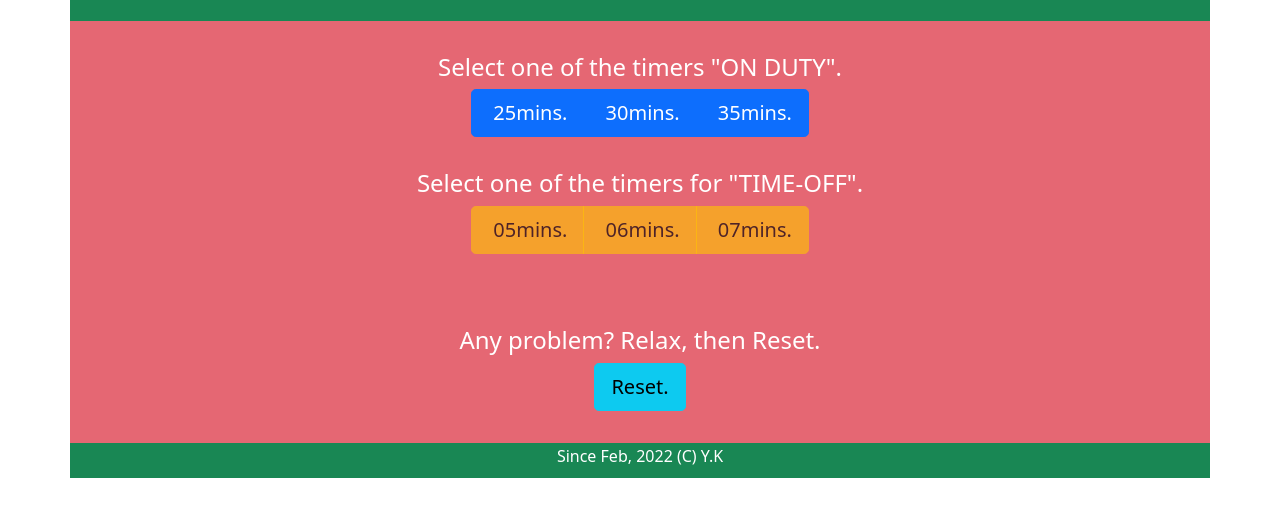
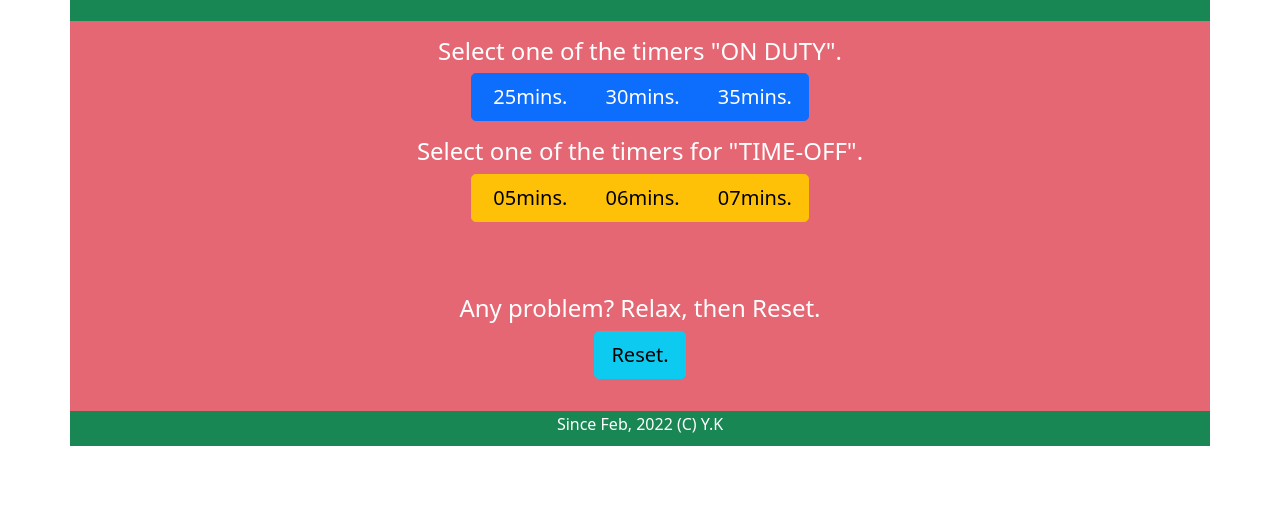
Before and after one commit to solaris0051/simplePomodoroTimer, a plain HTML site: page index.html in a window 1280 px wide. Shown: the part 53-570 px from the top of the page. Drawn offline with Linux system fonts and the light colour scheme.

Commit message:
class name changed

```diff
--- a/index.html
+++ b/index.html
@@ -19,14 +19,14 @@
  		<h3 class="h3">SimplePomodoroTimer</h3>
  	</div>
  	<div id="div1" class="container p-3 bg-danger bg-opacity-75 text-white text-center">
- 		<div class="container p-3">
- 			<h4 id="hd1" class="h4">Select one of the timers "ON DUTY".</h4>
- 			<div id="div2" class="btn-group btn-group-lg">
- 				<button id="btn25" class="btn btn-primary">&nbsp25mins.</button>
- 				<button id="btn30" class="btn btn-primary">&nbsp30mins.</button>
- 				<button id="btn35" class="btn btn-primary">&nbsp35mins.</button>
- 			</div>
+ 		<!-- <div class="container p-3"> -->
+ 		<h4 id="hd1" class="h4">Select one of the timers "ON DUTY".</h4>
+ 		<div id="div2" class="btn-group btn-group-lg">
+ 			<button id="btn25" class="btn btn-primary">&nbsp25mins.</button>
+ 			<button id="btn30" class="btn btn-primary">&nbsp30mins.</button>
+ 			<button id="btn35" class="btn btn-primary">&nbsp35mins.</button>
  		</div>
+ 		<!-- </div> -->
  		<div class="container p-3">
  			<h4 id="hd2" class="h4">Select one of the timers for "TIME-OFF".</h4>
  			<div class="btn-group btn-group-lg">
--- a/top.js
+++ b/top.js
@@ -7,8 +7,8 @@ const btn_rst = document.getElementById('btn_RST').addEventListener('click', ()
 
 const hd1Text1 = 'Concentrate the mind <br> on the present moment !!!!';
 const hd2Text2 = 'Wish you have a relaxing time <br> just for a short while.';
-const className1 = 'container p-3 bg-success text-white text-center';
-const className2 = 'container p-3 bg-danger bg-opacity-75 text-white text-center';
+const className1 = "container p-3 bg-success text-white bg-opacity-100 text-center"';
+const className2 = "container p-3 bg-danger bg-opacity-75 text-white text-center";
 const btn_25 = document.getElementById('btn25');
 const btn_30 = document.getElementById('btn30');
 const btn_35 = document.getElementById('btn35');
```
